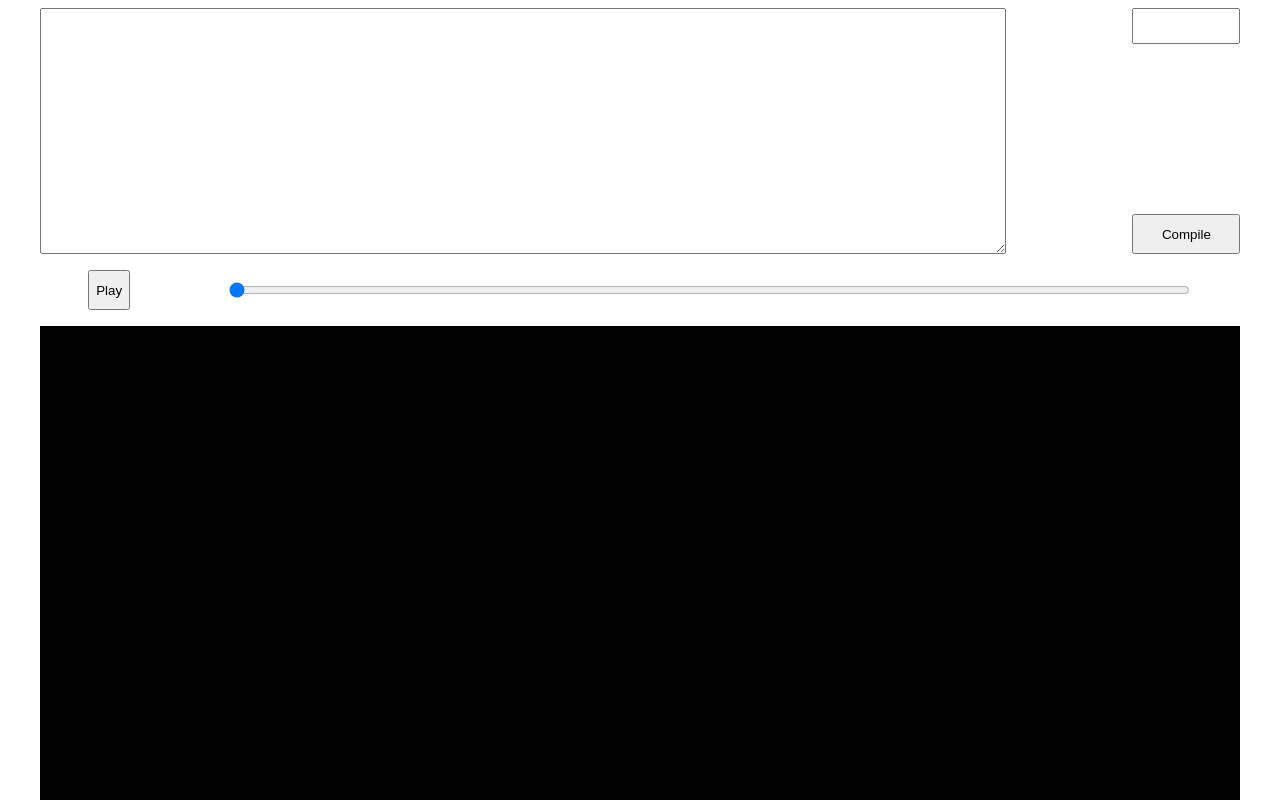
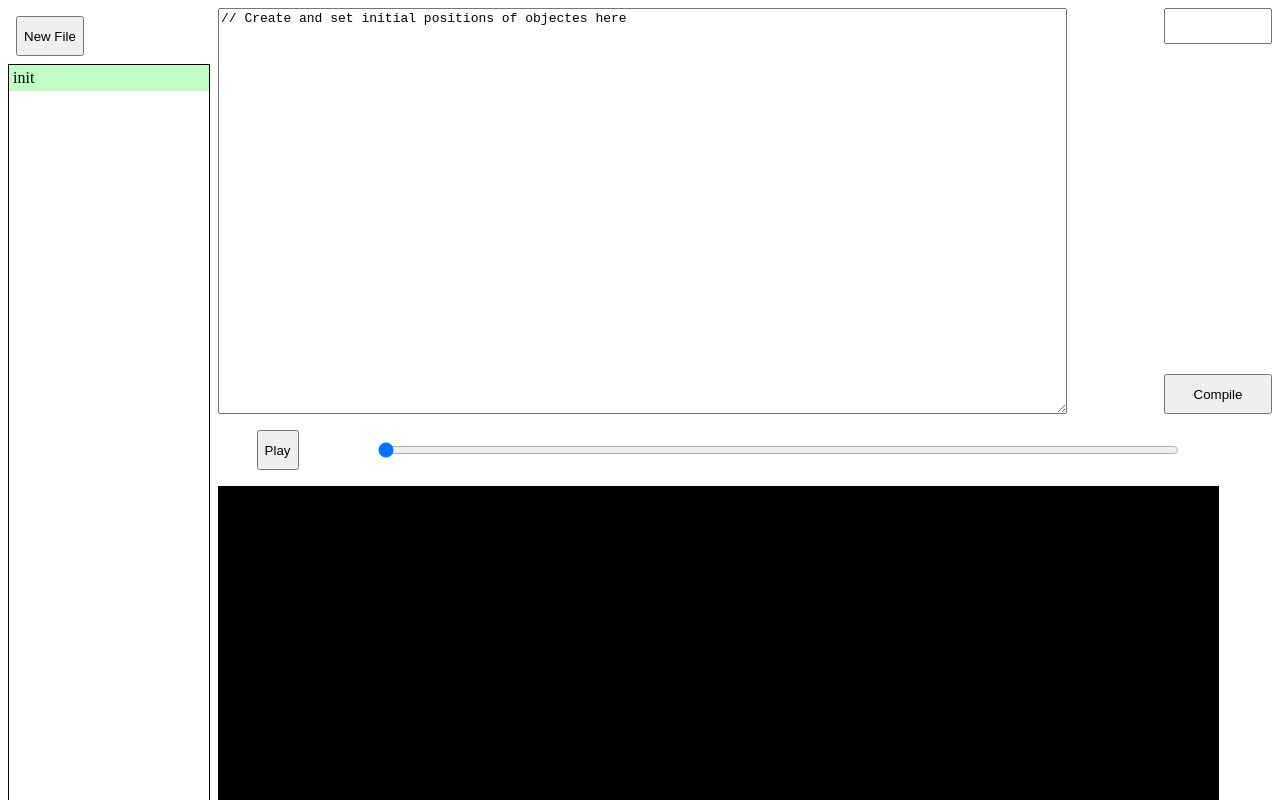
Before and after one commit to piekaa/animacje, a plain HTML site: page static/index.html in a window 1280 px wide. Both pictures are taken after a click on the button "Compile". Shown: the top 800 px of the page. Drawn offline with Linux system fonts and the light colour scheme; no server answers.

Commit message:
Kilka plikow, autosave, oddzielne kompilatory

```diff
--- a/static/index.html
+++ b/static/index.html
@@ -33,12 +33,10 @@
         .main {
             display: flex;
             justify-content: center;
-            flex-direction: column;
-            align-items: center;
+            flex-direction: row;
         }
 
         .editor {
-            width: 95%;
             display: flex;
             justify-content: space-between;
             align-items: stretch;
@@ -66,6 +64,43 @@
             justify-content: space-around;
         }
 
+        .files {
+            min-width: 200px;
+            border: solid 1px;
+            height: 100vh;
+            margin-right: 8px;
+            user-select: none;
+        }
+
+        .file {
+            padding: 4px;
+            width: calc(100% - 8px);
+            background: #c6d6ff;
+            margin-bottom: 8px;
+            cursor: pointer;
+            color: #78777a;
+        }
+
+        .file:first-child {
+            background: #c1ffc6;
+        }
+
+        .file:hover {
+            background: #555555;
+        }
+
+        .selected {
+            color: black;
+        }
+
+        #code {
+            height: 400px;
+        }
+
+        .new-file {
+            margin: 8px;
+        }
+
     </style>
 
 </head>
@@ -73,6 +108,13 @@
 
 <div class="main">
 
+    <div>
+        <button id="newFile" class="new-file">New File</button>
+        <div id="files" class="files">
+        </div>
+    </div>
+
+    <div>
         <div class="editor">
             <textarea id="code" spellcheck="false"></textarea>
             <div class="right">
@@ -89,6 +131,8 @@
         <div class="hd">
             <canvas id="canvas" width="1920" height="1080" oncontextmenu="return false;"></canvas>
         </div>
+    </div>
+
 
 </div>
 
--- a/static/js/animation/Animator.js
+++ b/static/js/animation/Animator.js
@@ -34,12 +34,27 @@ class Animator {
         this.allObjects.add(new Call(obj, fun, this.frame, params));
     }
 
+    moveWait(obj, x, y, time) {
+        this.move(obj, x, y, time);
+        this.wait(time);
+    }
+
     move(obj, x, y, time) {
         this.#move(obj, x, y, time, new LinearInterpolator());
     }
 
+    moveSmoothWait(obj, x, y, time) {
+        this.moveSmooth(obj, x, y, time);
+        this.wait(time);
+    }
+
     moveSmooth(obj, x, y, time) {
         this.#move(obj, x, y, time, new SmoothInterpolator());
+    }
+
+    moveWiggleWait(obj, x, y, time) {
+        this.moveWiggle(obj, x, y, time);
+        this.wait(time);
     }
 
     moveWiggle(obj, x, y, time) {
--- /dev/null
+++ b/static/js/compiler/AnimationCompiler.js
@@ -0,0 +1,81 @@
+import Animator from "../animation/Animator.js";
+import Camera from "../Camera.js";
+
+// todo wykrywanie cyklicznych zależności
+// todo nadpisywanie zmiennych
+
+class AnimationCompiler {
+
+    static #variables = {};
+    static #animator;
+
+    static compile(code, variables = {}) {
+        return new Promise(resolve => {
+            AnimationCompiler.#animator = new Animator();
+            this.#variables = variables;
+            this.#variables["a"] = AnimationCompiler.#animator;
+            this.#variables["camera"] = Camera.current;
+            AnimationCompiler.#compile(code);
+            resolve(this.#variables["a"]);
+        });
+    }
+
+    static #compile(code) {
+        const lines = code.split(/\r?\n/);
+        let objects = [];
+        lines.forEach(l => {
+            if (l.length === 0) {
+                return;
+            }
+            AnimationCompiler.#parseLine(l)
+        });
+        return objects;
+    }
+
+    static #parseLine(line) {
+
+        if (line.startsWith("//")) {
+            return;
+        }
+
+        const l = line.replace(/\s/g, '');
+
+        const firstDotIndex = l.indexOf(".");
+        const variableName = l.substring(0, firstDotIndex)
+        const sp = l.substring(firstDotIndex + 1, l.length).split(/[(,)]/);
+
+        sp.pop();
+        if (l.includes("()")) {
+            sp.pop();
+        }
+        const functionName = sp.shift();
+        const args = AnimationCompiler.#parseArgs(sp);
+        const obj = AnimationCompiler.#variables[variableName];
+
+        if (variableName === "a") {
+            obj[functionName](...args);
+        } else {
+            if (typeof AnimationCompiler.#animator[functionName] === "function") {
+                AnimationCompiler.#animator[functionName](obj, ...args);
+            }
+        }
+    }
+
+    static
+    #parseArgs(args) {
+        return args.map(arg => {
+
+            if (this.#variables[arg]) {
+                return this.#variables[arg];
+            }
+
+            if (arg.startsWith(`"`)) {
+                return arg.substring(1, arg.length - 1);
+            }
+            return parseFloat(arg);
+        });
+    }
+
+}
+
+export default AnimationCompiler
--- a/static/js/Compiler.js
+++ b/static/js/compiler/InitCompiler.js
@@ -1,15 +1,14 @@
-import Line from "./primitives/Line.js";
-import PiekoszekEngine from "./PiekoszekEngine.js";
-import DefinitionStorage from "./definitions/DefinitionStorage.js";
-import StandardRenderable from "./animation/StandardRenderable.js";
-import Animator from "./animation/Animator.js";
-import Square from "./primitives/Square.js";
-import Camera from "./Camera.js";
+import Line from "../primitives/Line.js";
+import PiekoszekEngine from "../PiekoszekEngine.js";
+import DefinitionStorage from "../definitions/DefinitionStorage.js";
+import StandardRenderable from "../animation/StandardRenderable.js";
+import Square from "../primitives/Square.js";
+import Camera from "../Camera.js";
 
 // todo wykrywanie cyklicznych zależności
 // todo nadpisywanie zmiennych
 
-class Compiler {
+class InitCompiler {
 
     static #primitives = {
         "line": Line,
@@ -21,18 +20,17 @@ class Compiler {
     static #variables = {};
 
     static compile(code, pivot, variables = []) {
-        Compiler.#variables["pivot"] = pivot;
+        InitCompiler.#variables["pivot"] = pivot;
         return new Promise(resolve => {
             PiekoszekEngine.removeAll();
             DefinitionStorage.loadAll().then(definitions => {
-                Compiler.#definitions = definitions;
-                this.#variables["a"] = new Animator();
-                this.#variables["camera"] = Camera.current;
+                InitCompiler.#definitions = definitions;
+                InitCompiler.#variables["camera"] = Camera.current;
                 variables.forEach(v => {
-                    this.#variables[v.name] = v.value;
+                    InitCompiler.#variables[v.name] = v.value;
                 });
-                Compiler.#compile(code, PiekoszekEngine.root(), pivot);
-                resolve(this.#variables["a"]);
+                InitCompiler.#compile(code, PiekoszekEngine.root(), pivot);
+                resolve(InitCompiler.#variables);
             });
         });
 
@@ -45,7 +43,7 @@ class Compiler {
             if (l.length === 0) {
                 return;
             }
-            const created = Compiler.#parseLine(l, parent, pivot)
+            const created = InitCompiler.#parseLine(l, parent, pivot)
             if (created) {
                 objects.push(created);
             }
@@ -69,9 +67,9 @@ class Compiler {
             const varName = sp.shift();
             const type = sp.shift();
 
-            const args = Compiler.#parseArgs(sp);
-            const obj = Compiler.#createObject(type, args, parent, pivot);
-            Compiler.#variables[varName] = obj;
+            const args = InitCompiler.#parseArgs(sp);
+            const obj = InitCompiler.#createObject(type, args, parent, pivot);
+            InitCompiler.#variables[varName] = obj;
             return obj;
         } else {
             const firstDotIndex = l.indexOf(".");
@@ -83,25 +81,25 @@ class Compiler {
                 sp.pop();
             }
             const functionName = sp.shift();
-            const args = Compiler.#parseArgs(sp);
-            const obj = Compiler.#variables[variableName];
+            const args = InitCompiler.#parseArgs(sp);
+            const obj = InitCompiler.#variables[variableName];
             obj[functionName](...args);
         }
     }
 
     static #createObject(type, args, parent, pivot) {
 
-        const primitiveType = Compiler.#primitives[type];
+        const primitiveType = InitCompiler.#primitives[type];
         if (primitiveType) {
             let obj = new primitiveType(...args);
             PiekoszekEngine.addAsChild(parent, obj);
             return obj;
         }
 
-        const definition = Compiler.#definitions[type];
+        const definition = InitCompiler.#definitions[type];
         if (definition) {
             const complexObject = new StandardRenderable(...args);
-            Compiler.#compile(definition, complexObject);
+            InitCompiler.#compile(definition, complexObject);
             complexObject.setPivot(pivot.position.x() / 2, pivot.position.y() / 2);
             PiekoszekEngine.addAsChild(parent, complexObject);
             return complexObject;
@@ -113,8 +111,8 @@ class Compiler {
     static #parseArgs(args) {
         return args.map(arg => {
 
-            if (this.#variables[arg]) {
-                return this.#variables[arg];
+            if (InitCompiler.#variables[arg]) {
+                return InitCompiler.#variables[arg];
             }
 
             if (arg.startsWith(`"`)) {
@@ -126,4 +124,4 @@ class Compiler {
 
 }
 
-export default Compiler
+export default InitCompiler
--- a/static/js/definitions/definitions.js
+++ b/static/js/definitions/definitions.js
@@ -1,5 +1,5 @@
 import PiekoszekEngine from "../PiekoszekEngine.js";
-import Compiler from "../Compiler.js";
+import InitCompiler from "../compiler/InitCompiler.js";
 import DefinitionPostCompiler from "./DefinitionPostCompiler.js";
 import DefinitionStorage from "./DefinitionStorage.js";
 import Square from "../primitives/Square.js";
@@ -16,7 +16,7 @@ document.getElementById("compileButton").onclick = compile;
 function compile() {
     const name = document.getElementById("definitionName").value;
     const code = document.getElementById("code").value;
-    Compiler.compile(code, pivot)
+    InitCompiler.compile(code, pivot)
         .then(() => DefinitionPostCompiler.postCompileSteps(name, code, pivot))
         .then(() => loadDefinitions());
 }
--- /dev/null
+++ b/static/js/files/FileStorage.js
@@ -0,0 +1,14 @@
+class FileStorage {
+
+    static load(project = "main") {
+        return new Promise(resolve => {
+            resolve(JSON.parse(localStorage.getItem(project)) || []);
+        });
+    }
+
+    static save(files, project = "main") {
+        localStorage.setItem(project, JSON.stringify(files));
+    }
+}
+
+export default FileStorage
--- /dev/null
+++ b/static/js/files/Files.js
@@ -0,0 +1,125 @@
+import FileStorage from "./FileStorage.js";
+
+class Files {
+
+    static #allFiles = [];
+    static #selected = 0;
+    static #filesElement;
+
+    static start() {
+        FileStorage.load()
+            .then(files => {
+                if (files.length === 0) {
+                    files = [{name: "init", content: "// Create and set initial positions of objectes here\n"}]
+                }
+                Files.#filesElement = document.getElementById("files");
+                for (let i = 0; i < files.length; i++) {
+                    const f = files[i];
+                    this.#createAndAppendFileElement(f.name, f.content, i !== 0);
+                }
+
+                document.getElementById("newFile").onclick = () => {
+                    Files.#newFile();
+                }
+
+                Files.#select(0);
+
+                document.getElementById("code").oninput = (event) => {
+                    Files.#allFiles[Files.#selected].content = event.target.value;
+                };
+
+                setInterval(Files.#save, 1000);
+            });
+    }
+
+    static #newFile() {
+        Files.#createAndAppendFileElement("new file")
+    }
+
+    static #createAndAppendFileElement(name, content = "", editable = true) {
+        const fileElement = document.createElement("div");
+        fileElement.classList.add("file");
+        if (editable) {
+            fileElement.contentEditable = "true";
+        }
+        fileElement.innerHTML = name;
+        const id = Files.#allFiles.length;
+        fileElement.id = `${id}`;
+        fileElement.onclick = () => {
+            Files.#select(id);
+        }
+
+        fileElement.addEventListener("focusout", (event) => {
+            const name = event.target.innerText;
+            Files.#allFiles[id].name = name;
+            if (name === "") {
+                Files.#remove(id);
+            }
+        });
+
+        Files.#allFiles.push(new File(name, content, fileElement));
+        Files.#filesElement.appendChild(fileElement);
+    }
+
+    static #remove(id) {
+        document.getElementById(`${id}`).style.display = "none";
+        Files.#selected = 0;
+        Files.#select(0);
+    }
+
+    static #select(id) {
+        const stringId = `${id}`;
+        const intId = parseInt(stringId);
+
+        Files.#allFiles[Files.#selected].element.classList.remove("selected");
+        Files.#allFiles[intId].element.classList.add("selected");
+
+        document.getElementById("code").value = Files.#allFiles[intId].content;
+
+        Files.#selected = intId;
+    }
+
+    static #save() {
+        let serializedFiles = [];
+        Files.#allFiles.forEach(f => {
+            if (f.name !== "") {
+                serializedFiles.push(f.serialize())
+            }
+        })
+        FileStorage.save(serializedFiles);
+    }
+
+    static getInitCode() {
+        return Files.#allFiles[0].content;
+    }
+
+    static getAnimationCode() {
+        let code = "";
+        for (let i = 1; i < Files.#allFiles.length; i++) {
+            code += Files.#allFiles[i].content + "\n";
+        }
+        return code;
+    }
+
+}
+
+class File {
+    name
+    content
+    element
+
+    constructor(name, content, element) {
+        this.name = name;
+        this.content = content;
+        this.element = element;
+    }
+
+    serialize() {
+        return {
+            name: this.name,
+            content: this.content
+        }
+    }
+}
+
+export default Files
--- a/static/js/main.js
+++ b/static/js/main.js
@@ -1,6 +1,10 @@
 import PiekoszekEngine from "./PiekoszekEngine.js";
-import Compiler from "./Compiler.js";
 import Square from "./primitives/Square.js";
+import Files from "./files/Files.js";
+import AnimationCompiler from "./compiler/AnimationCompiler.js";
+import InitCompiler from "./compiler/InitCompiler.js";
+
+Files.start();
 
 PiekoszekEngine.start();
 
@@ -14,14 +18,16 @@ let animator;
 let progress = document.getElementById("progress");
 
 document.getElementById("compiler").onclick = () => {
-    Compiler.compile(document.getElementById("code").value, pivot)
+
+    InitCompiler.compile(Files.getInitCode(), pivot)
+        .then(variables => AnimationCompiler.compile(Files.getAnimationCode(), variables))
         .then(a => {
             a.completeRemainingFrames();
             progress.min = 0;
             progress.max = a.frame - 1;
             progress.value = 0;
             animator = a;
-        })
+        });
 }
 
 progress.oninput = (event) => {
```
Lines whose indentation alone changed are shown as unchanged.
